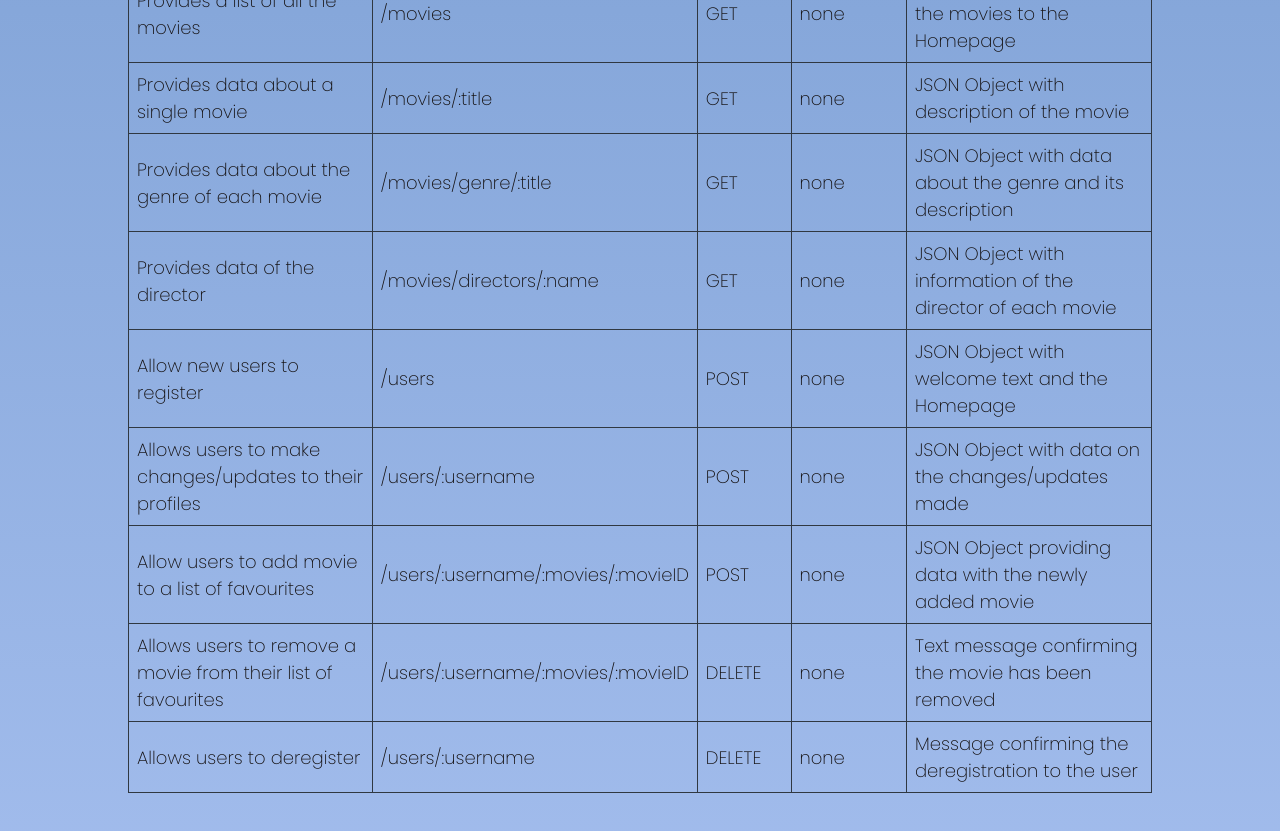
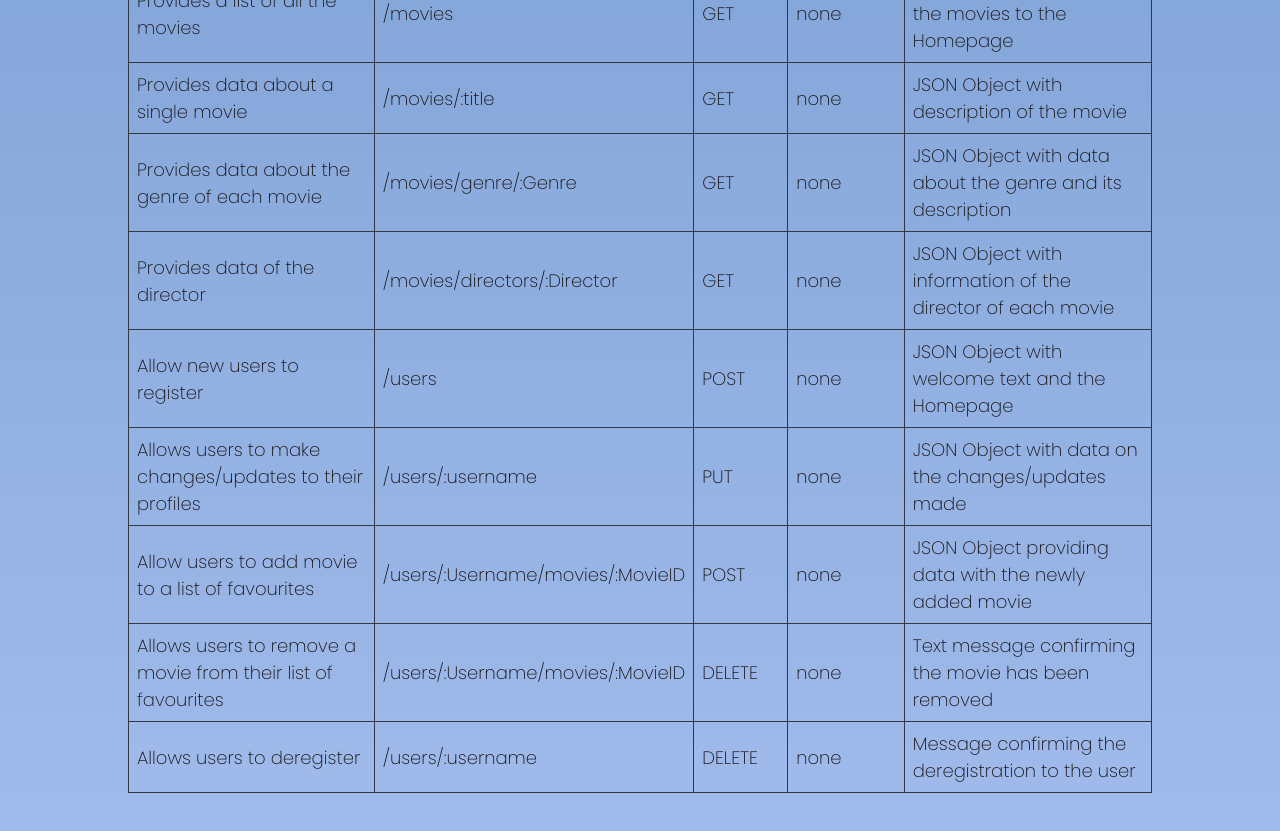
Before and after one commit to LeandraMT/leMoovie-server, a website: page Public/documentation.html in a window 1280 px wide. Shown: the part 900-1731 px from the top of the page. Drawn offline with Linux system fonts and the light colour scheme.

Commit message:
added readme.md file

```diff
--- a/Public/documentation.html
+++ b/Public/documentation.html
@@ -87,7 +87,7 @@
 
                 <tr>
                     <td>Provides data about the genre of each movie</td>
-                    <td>/movies/genre/:title</td>
+                    <td>/movies/genre/:Genre</td>
                     <td>GET</td>
                     <td>none</td>
                     <td>JSON Object with data about the genre and its description</td>
@@ -95,7 +95,7 @@
 
                 <tr>
                     <td>Provides data of the director</td>
-                    <td>/movies/directors/:name</td>
+                    <td>/movies/directors/:Director</td>
                     <td>GET</td>
                     <td>none</td>
                     <td>JSON Object with information of the director of each movie</td>
@@ -112,14 +112,14 @@
                 <tr>
                     <td>Allows users to make changes/updates to their profiles</td>
                     <td>/users/:username</td>
-                    <td>POST</td>
+                    <td>PUT</td>
                     <td>none</td>
                     <td>JSON Object with data on the changes/updates made</td>
                 </tr>
 
                 <tr>
                     <td>Allow users to add movie to a list of favourites</td>
-                    <td>/users/:username/:movies/:movieID</td>
+                    <td>/users/:Username/movies/:MovieID</td>
                     <td>POST</td>
                     <td>none</td>
                     <td>JSON Object providing data with the newly added movie</td>
@@ -127,7 +127,7 @@
 
                 <tr>
                     <td>Allows users to remove a movie from their list of favourites</td>
-                    <td>/users/:username/:movies/:movieID</td>
+                    <td>/users/:Username/movies/:MovieID</td>
                     <td>DELETE</td>
                     <td>none</td>
                     <td>Text message confirming the movie has been removed</td>
```
Also changed, not shown: README.md (added).
